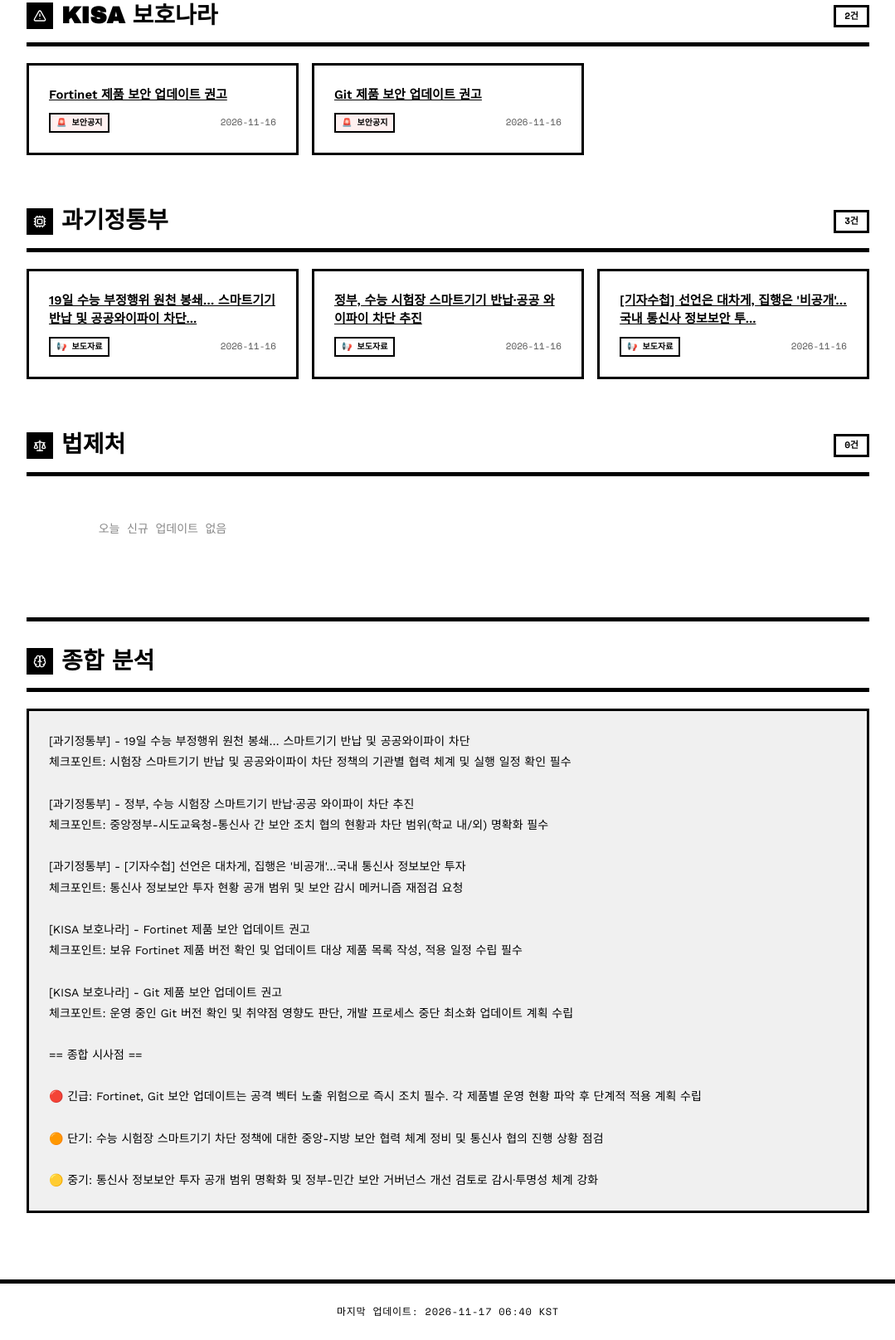
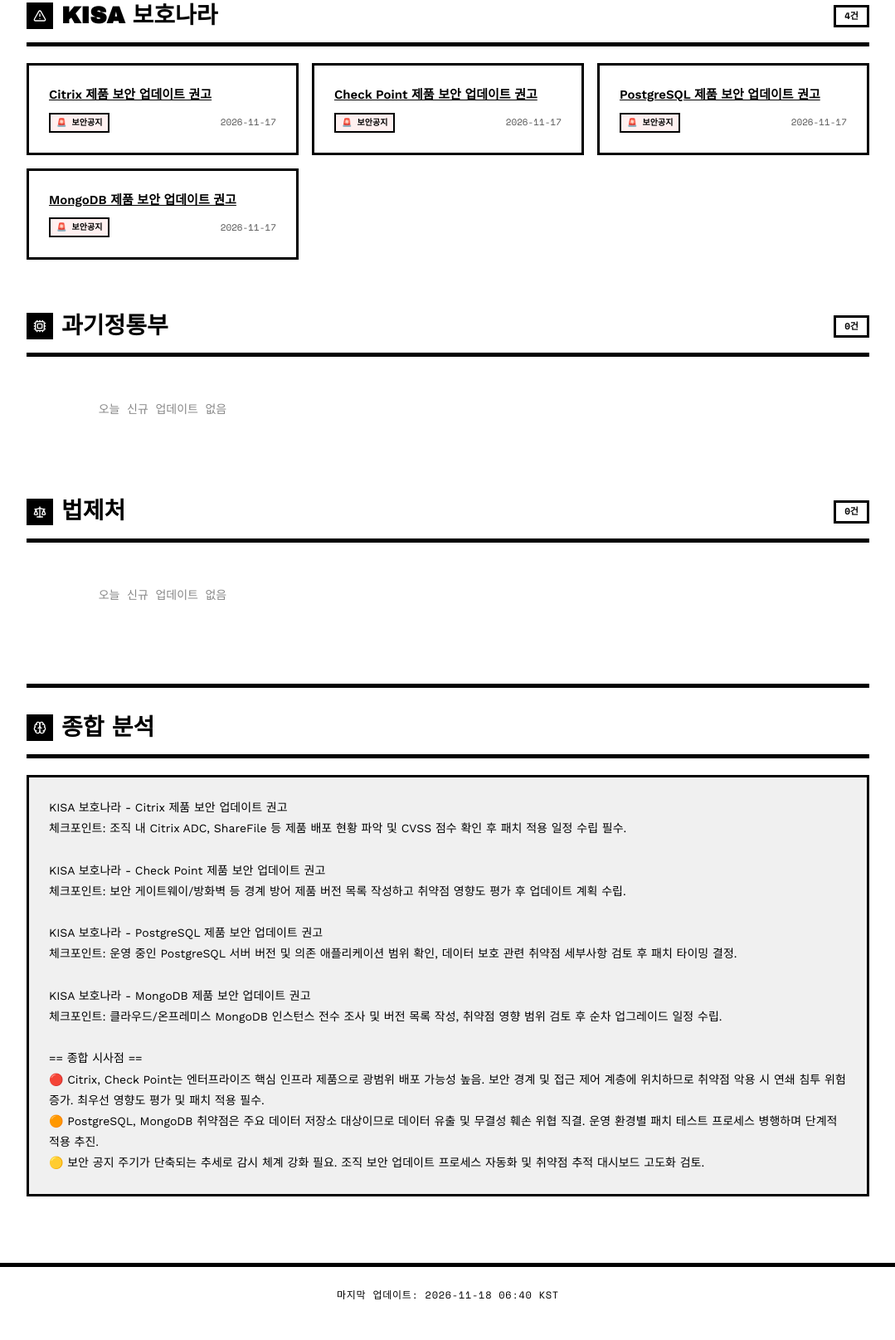
Before and after one commit to msjangsmc-hash/myorg-gov-monitor, a plain HTML site: page index.html in a window 1280 px wide. Shown: the part 372-1987 px from the top of the page at 83% size, without its empty margins (100-1179 px from the left). After the commit the page ends 1966 px from the top, so only its background shows below. Drawn offline with nearby package versions, Linux system fonts and the light colour scheme.

Commit message:
chore: 정부기관 동향 업데이트 2026-11-18

```diff
--- a/index.html
+++ b/index.html
@@ -4,7 +4,7 @@
   <meta charset="UTF-8">
   <meta name="viewport" content="width=device-width, initial-scale=1.0">
   <meta name="robots" content="noindex, nofollow">
-  <title>정부기관 보안·법령 동향 — 2026-11-17</title>
+  <title>정부기관 보안·법령 동향 — 2026-11-18</title>
   <style>
     /* ── RawBlock Design System ── */
     @import url('https://fonts.googleapis.com/css2?family=Archivo+Black&family=Work+Sans:wght@400;600;700&family=Space+Mono:wght@400;700&display=swap');
@@ -84,8 +84,8 @@
         <i data-lucide="shield-check"></i>
         정부기관 보안·법령 동향
       </div>
-      <span class="header-date">2026년 11월 17일 (화)</span>
-      <span class="header-count">신규 5건</span>
+      <span class="header-date">2026년 11월 18일 (수)</span>
+      <span class="header-count">신규 4건</span>
     </div>
   </header>
 
@@ -115,24 +115,42 @@
       <div class="section-header">
         <span class="section-icon"><i data-lucide="alert-triangle"></i></span>
         <h2 class="section-title">KISA 보호나라</h2>
-        <span class="section-badge">2건</span>
+        <span class="section-badge">4건</span>
       </div>
       <div class="cards">
 
       <article class="card">
-        <a class="card-title" href="https://www.boho.or.kr/kr/bbs/view.do?searchCnd=&bbsId=B0000133&searchWrd=&menuNo=205020&pageIndex=1&categoryCode=&nttId=72308" target="_blank" rel="noopener noreferrer">Fortinet 제품 보안 업데이트 권고</a>
+        <a class="card-title" href="https://www.boho.or.kr/kr/bbs/view.do?searchCnd=&bbsId=B0000133&searchWrd=&menuNo=205020&pageIndex=1&categoryCode=&nttId=72312" target="_blank" rel="noopener noreferrer">Citrix 제품 보안 업데이트 권고</a>
         <div class="card-meta">
           <span class="meta-badge alert">🚨 보안공지</span>
-          <span class="meta-date">2026-11-16</span>
+          <span class="meta-date">2026-11-17</span>
         </div>
 
       </article>
 
       <article class="card">
-        <a class="card-title" href="https://www.boho.or.kr/kr/bbs/view.do?searchCnd=&bbsId=B0000133&searchWrd=&menuNo=205020&pageIndex=1&categoryCode=&nttId=72307" target="_blank" rel="noopener noreferrer">Git 제품 보안 업데이트 권고</a>
+        <a class="card-title" href="https://www.boho.or.kr/kr/bbs/view.do?searchCnd=&bbsId=B0000133&searchWrd=&menuNo=205020&pageIndex=1&categoryCode=&nttId=72311" target="_blank" rel="noopener noreferrer">Check Point 제품 보안 업데이트 권고</a>
         <div class="card-meta">
           <span class="meta-badge alert">🚨 보안공지</span>
-          <span class="meta-date">2026-11-16</span>
+          <span class="meta-date">2026-11-17</span>
+        </div>
+
+      </article>
+
+      <article class="card">
+        <a class="card-title" href="https://www.boho.or.kr/kr/bbs/view.do?searchCnd=&bbsId=B0000133&searchWrd=&menuNo=205020&pageIndex=1&categoryCode=&nttId=72310" target="_blank" rel="noopener noreferrer">PostgreSQL 제품 보안 업데이트 권고</a>
+        <div class="card-meta">
+          <span class="meta-badge alert">🚨 보안공지</span>
+          <span class="meta-date">2026-11-17</span>
+        </div>
+
+      </article>
+
+      <article class="card">
+        <a class="card-title" href="https://www.boho.or.kr/kr/bbs/view.do?searchCnd=&bbsId=B0000133&searchWrd=&menuNo=205020&pageIndex=1&categoryCode=&nttId=72309" target="_blank" rel="noopener noreferrer">MongoDB 제품 보안 업데이트 권고</a>
+        <div class="card-meta">
+          <span class="meta-badge alert">🚨 보안공지</span>
+          <span class="meta-date">2026-11-17</span>
         </div>
 
       </article>
@@ -143,36 +161,10 @@
       <div class="section-header">
         <span class="section-icon"><i data-lucide="cpu"></i></span>
         <h2 class="section-title">과기정통부</h2>
-        <span class="section-badge">3건</span>
+        <span class="section-badge">0건</span>
       </div>
       <div class="cards">
-
-      <article class="card">
-        <a class="card-title" href="https://www.gukjenews.com/news/articleView.html?idxno=3753299" target="_blank" rel="noopener noreferrer">19일 수능 부정행위 원천 봉쇄… 스마트기기 반납 및 공공와이파이 차단...</a>
-        <div class="card-meta">
-          <span class="meta-badge press">📢 보도자료</span>
-          <span class="meta-date">2026-11-16</span>
-        </div>
-
-      </article>
-
-      <article class="card">
-        <a class="card-title" href="https://www.hani.co.kr/arti/politics/politics_general/1287529.html" target="_blank" rel="noopener noreferrer">정부, 수능 시험장 스마트기기 반납·공공 와이파이 차단 추진</a>
-        <div class="card-meta">
-          <span class="meta-badge press">📢 보도자료</span>
-          <span class="meta-date">2026-11-16</span>
-        </div>
-
-      </article>
-
-      <article class="card">
-        <a class="card-title" href="https://www.youthdaily.co.kr/news/article.html?no=229761" target="_blank" rel="noopener noreferrer">[기자수첩] 선언은 대차게, 집행은 &#x27;비공개&#x27;…국내 통신사 정보보안 투...</a>
-        <div class="card-meta">
-          <span class="meta-badge press">📢 보도자료</span>
-          <span class="meta-date">2026-11-16</span>
-        </div>
-
-      </article>
+        <p class="empty">오늘 신규 업데이트 없음</p>
       </div>
     </section>
 
@@ -192,33 +184,27 @@
         <span class="section-icon"><i data-lucide="brain"></i></span>
         <h2 class="section-title">종합 분석</h2>
       </div>
-      <pre class="analysis-body">[과기정통부] - 19일 수능 부정행위 원천 봉쇄… 스마트기기 반납 및 공공와이파이 차단
-체크포인트: 시험장 스마트기기 반납 및 공공와이파이 차단 정책의 기관별 협력 체계 및 실행 일정 확인 필수
+      <pre class="analysis-body">KISA 보호나라 - Citrix 제품 보안 업데이트 권고
+체크포인트: 조직 내 Citrix ADC, ShareFile 등 제품 배포 현황 파악 및 CVSS 점수 확인 후 패치 적용 일정 수립 필수.
 
-[과기정통부] - 정부, 수능 시험장 스마트기기 반납·공공 와이파이 차단 추진
-체크포인트: 중앙정부-시도교육청-통신사 간 보안 조치 협의 현황과 차단 범위(학교 내/외) 명확화 필수
+KISA 보호나라 - Check Point 제품 보안 업데이트 권고
+체크포인트: 보안 게이트웨이/방화벽 등 경계 방어 제품 버전 목록 작성하고 취약점 영향도 평가 후 업데이트 계획 수립.
 
-[과기정통부] - [기자수첩] 선언은 대차게, 집행은 &#x27;비공개&#x27;…국내 통신사 정보보안 투자
-체크포인트: 통신사 정보보안 투자 현황 공개 범위 및 보안 감시 메커니즘 재점검 요청
+KISA 보호나라 - PostgreSQL 제품 보안 업데이트 권고
+체크포인트: 운영 중인 PostgreSQL 서버 버전 및 의존 애플리케이션 범위 확인, 데이터 보호 관련 취약점 세부사항 검토 후 패치 타이밍 결정.
 
-[KISA 보호나라] - Fortinet 제품 보안 업데이트 권고
-체크포인트: 보유 Fortinet 제품 버전 확인 및 업데이트 대상 제품 목록 작성, 적용 일정 수립 필수
-
-[KISA 보호나라] - Git 제품 보안 업데이트 권고
-체크포인트: 운영 중인 Git 버전 확인 및 취약점 영향도 판단, 개발 프로세스 중단 최소화 업데이트 계획 수립
+KISA 보호나라 - MongoDB 제품 보안 업데이트 권고
+체크포인트: 클라우드/온프레미스 MongoDB 인스턴스 전수 조사 및 버전 목록 작성, 취약점 영향 범위 검토 후 순차 업그레이드 일정 수립.
 
 == 종합 시사점 ==
-
-🔴 긴급: Fortinet, Git 보안 업데이트는 공격 벡터 노출 위험으로 즉시 조치 필수. 각 제품별 운영 현황 파악 후 단계적 적용 계획 수립
-
-🟠 단기: 수능 시험장 스마트기기 차단 정책에 대한 중앙-지방 보안 협력 체계 정비 및 통신사 협의 진행 상황 점검
-
-🟡 중기: 통신사 정보보안 투자 공개 범위 명확화 및 정부-민간 보안 거버넌스 개선 검토로 감시·투명성 체계 강화</pre>
+🔴 Citrix, Check Point는 엔터프라이즈 핵심 인프라 제품으로 광범위 배포 가능성 높음. 보안 경계 및 접근 제어 계층에 위치하므로 취약점 악용 시 연쇄 침투 위험 증가. 최우선 영향도 평가 및 패치 적용 필수.
+🟠 PostgreSQL, MongoDB 취약점은 주요 데이터 저장소 대상이므로 데이터 유출 및 무결성 훼손 위협 직결. 운영 환경별 패치 테스트 프로세스 병행하며 단계적 적용 추진.
+🟡 보안 공지 주기가 단축되는 추세로 감시 체계 강화 필요. 조직 보안 업데이트 프로세스 자동화 및 취약점 추적 대시보드 고도화 검토.</pre>
     </section>
   </main>
 
   <footer class="site-footer">
-    마지막 업데이트: 2026-11-17 06:40 KST
+    마지막 업데이트: 2026-11-18 06:40 KST
   </footer>
   <script src="https://unpkg.com/lucide@latest/dist/umd/lucide.min.js"></script>
   <script>lucide.createIcons();</script>
```
